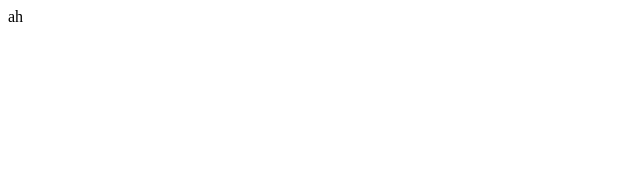
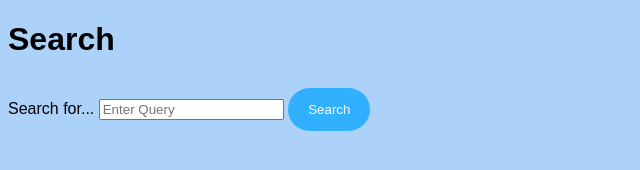
Before and after one commit to tergav17/NodePhotoGallery, a website: page html/search.html in a window 1280 px wide. Shown: the whole page, without its empty margins (0-640 px from the left). Drawn offline with Linux system fonts and the light colour scheme.

Commit message:
Added basic search page HTML

```diff
--- a/html/search.html
+++ b/html/search.html
@@ -1 +1,72 @@
-ah
+<!DOCTYPE html>
+<html>
+
+<head>
+    <title>Photo Gallery 317</title>
+    <style>
+        body{
+            font-family: Arial, Helvetica, sans-serif;
+        }
+        button {
+            position: relative;
+            background-color: #31b0ff;
+            color: rgb(255, 255, 255);
+            padding: 14px 20px;
+            margin: 8px 0;
+            border: none;
+            border-radius: 40px;
+            cursor: pointer;
+            /* width: 100%; */
+            transition: 0.08s ease-in;
+            -o-transition: 0.08s ease-in;
+            -ms-transition: 0.08s ease-in;
+            -moz-transition: 0.08s ease-in;
+            -webkit-transition: 0.08s ease-in;
+        }
+
+        button:hover {
+            color: rgb(13, 126, 255)
+        }
+
+        button:before {
+            content: "";
+            position: absolute;
+            background: #31b0ff;
+            opacity: 0;
+            border-radius: 40px;
+            bottom: 0;
+            left: 0;
+            right: 0;
+            top: 100%;
+            z-index: -1;
+        }
+
+        button:hover:before {
+            top: 0;
+            opacity: 1;
+        }
+
+        button:hover {
+            opacity: .8;
+        }
+    </style>
+</head>
+
+<body style="background-color: rgb(172, 210, 249);">
+    <div class="promptContent">
+        <h1 style="color:black">Search</h1>
+
+        <!-- TODO Set appropriate end point -->
+        <form action="/">
+            <label for="searchprompt" style="color:black">Search for... </label>
+            <input id="searchprompt" type="text" placeholder="Enter Query" name="searchprompt" required>
+            <button type="submit" class="searchBtn">Search</button>
+        </form>
+    </div>
+
+    <div class="searchResultContent">
+        <!-- TODO Embed JS here to display query results as images, looping over the values given -->
+    </div>
+</body>
+
+</html>
```
